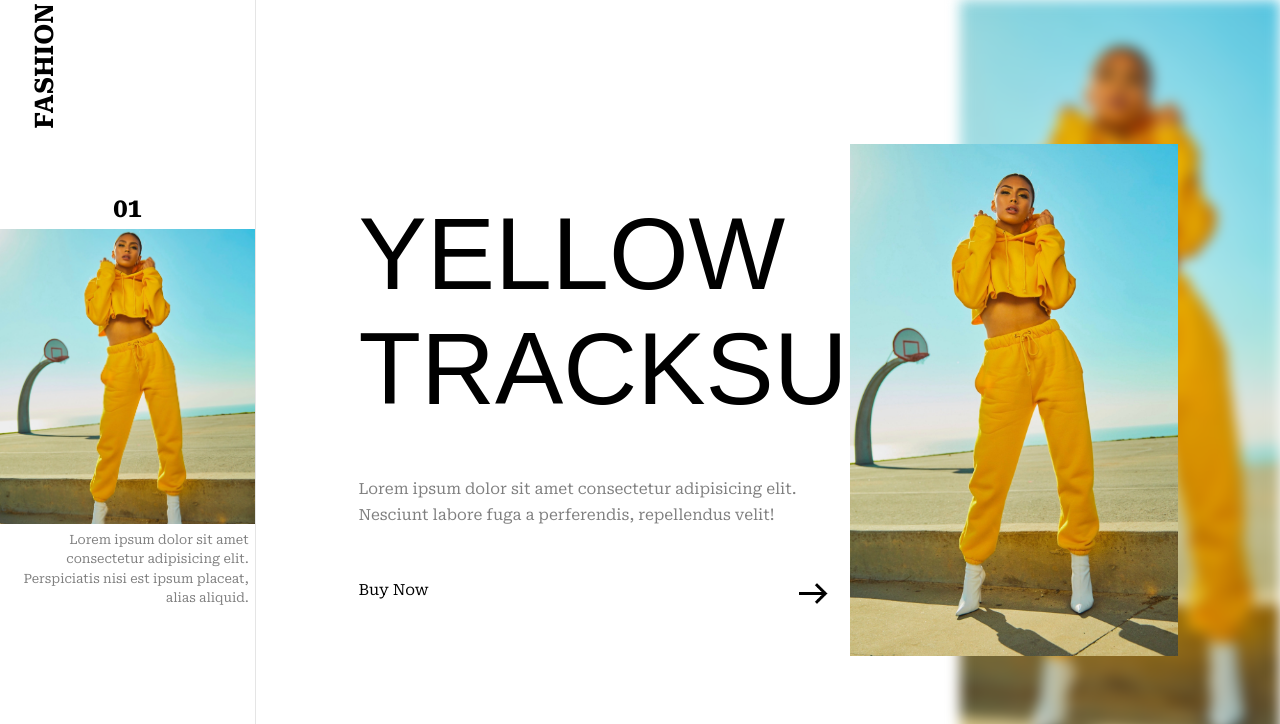
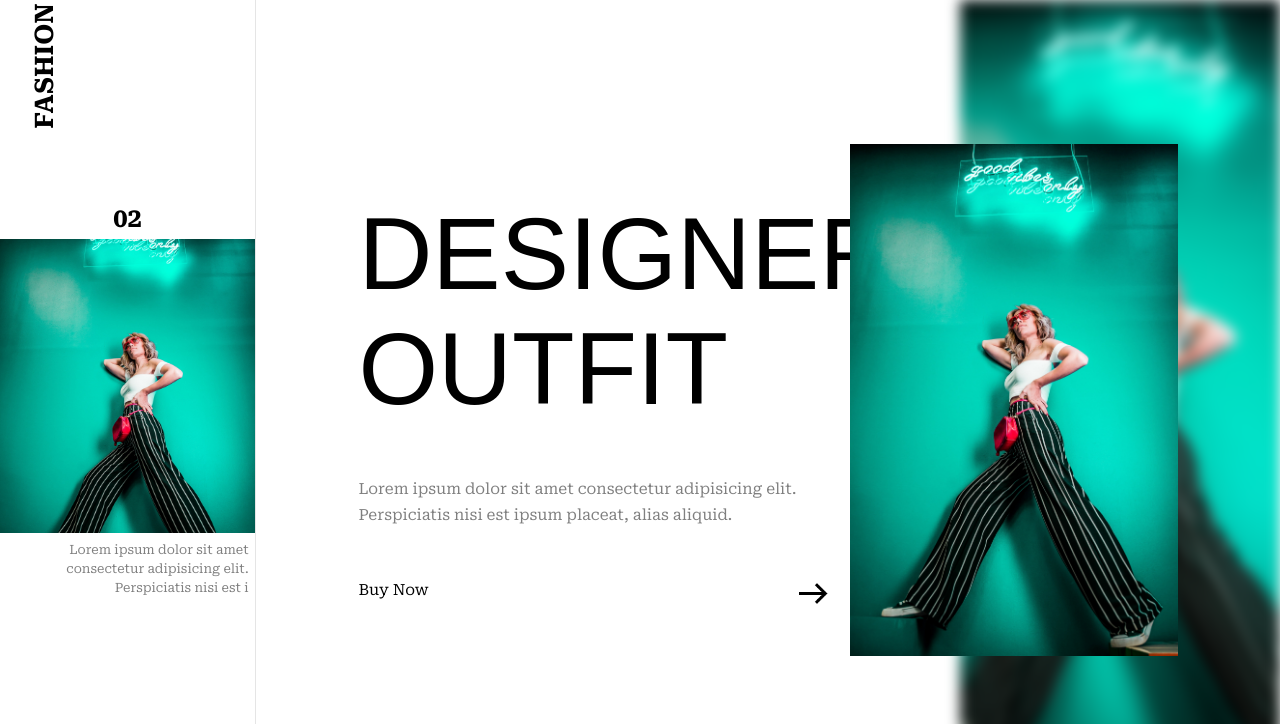
Before and after one commit to x-Albedo-x/eCommerce, a plain HTML site: page index.html in a window 1280 px wide. Both pictures are taken after a click on the button 813 px from the left and 593 px from the top of the page. Shown: the top 724 px of the page. Drawn offline with Linux system fonts and the light colour scheme; a web font is replaced by a local one.

Commit message:
[ADD]: Implementacion de JS
Termine todo lo de JS y cambie algo del efecto fade.

```diff
--- a/css/style.css
+++ b/css/style.css
@@ -205,7 +205,7 @@ body{
 
 .fade {
     pointer-events: none;
-    animation: fade 1s forwards 1;
+    animation: fade 0.3s ease;
 }
 
 @keyframes fade{
--- a/js/app.js
+++ b/js/app.js
@@ -0,0 +1,71 @@
+const productData = [
+    {
+        index: '01',
+        name: 'yellow tracksuit',
+        image: 'img1.jpg',
+        des: 'Lorem ipsum dolor sit amet consectetur adipisicing elit. Perspiciatis nisi est ipsum placeat, alias aliquid.',
+    },
+    {
+        index: '02',
+        name: 'designer outfit',
+        image: 'img2.jpg',
+        des: 'Lorem ipsum dolor sit amet consectetur adipisicing elit. Perspiciatis nisi est ipsum placeat, alias aliquid.',
+    },
+    {
+        index: '03',
+        name: 'chilling mood',
+        image: 'img3.jpg',
+        des: 'Lorem ipsum dolor sit amet consectetur adipisicing elit. Perspiciatis nisi est ipsum placeat, alias aliquid.',
+    }
+]
+
+const nxtBtn = document.querySelector('.nxt-btn');
+let smImgContainer = document.querySelector('.sm-product-img-container');
+let smImg = document.querySelector('.sm-product-img');
+let productIndex = document.querySelector('.product-index');
+let smProductDes = document.querySelector('.sm-product-des');
+
+let productImgContainer = document.querySelector('.product-img-container');
+let productImg = document.querySelector('.product-img');
+let backDropImg = document.querySelector('.backdrop-img');
+
+let productDetail = document.querySelector('.product-detail');
+let productName = document.querySelector('.product-name');
+let productDes = document.querySelector('.product-des');
+
+let currentProduct = null;
+
+nxtBtn.addEventListener('click', () => {
+    if(currentProduct >= productData.length -1){
+        currentProduct = 0;
+    } else {
+        currentProduct++;
+    }
+    productIndex.innerHTML = productData[currentProduct].index;
+    smProductDes.innerHTML = productData[currentProduct].des.slice(0, 80);
+
+    smImgContainer.classList.add('slide');
+    productImgContainer.classList.add('slide');
+    backDropImg.classList.add('fade');
+    productDetail.classList.add('fade');
+
+    setTimeout(()=>{
+        //Ejecuta despues de 500ms, cambia texto
+        productName.innerHTML = productData[currentProduct].name;
+        productDes.innerHTML = productData[currentProduct].des;
+        smImg.src = productImg.src = backDropImg.src =
+        `
+            img/${productData[currentProduct].image}
+        `
+
+    },100)
+
+    setTimeout(()=>{
+        //Ejecuta despues de 1000ms, quita la clase
+        smImgContainer.classList.remove('slide');
+        productImgContainer.classList.remove('slide');
+        backDropImg.classList.remove('fade');
+        productDetail.classList.remove('fade');
+    },300)
+
+})
```
